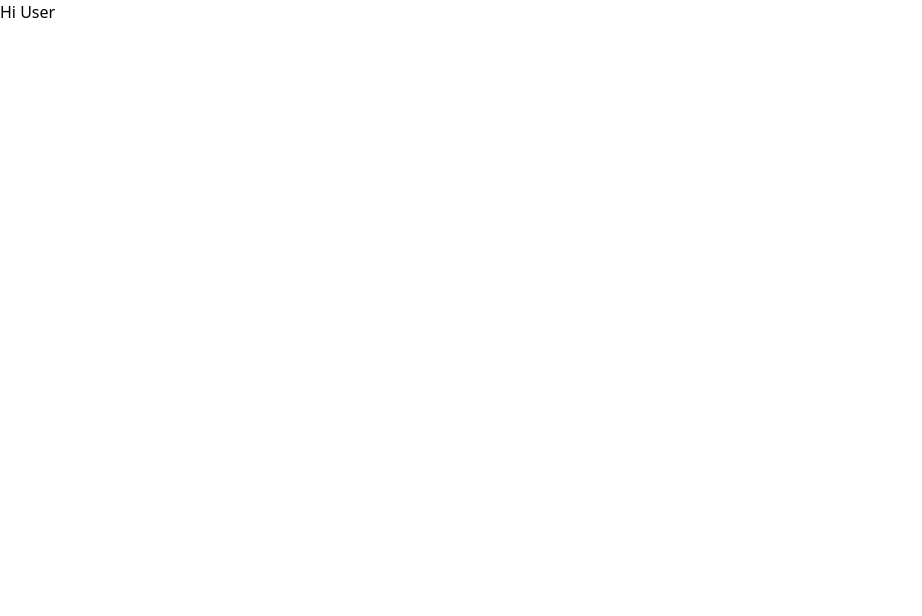
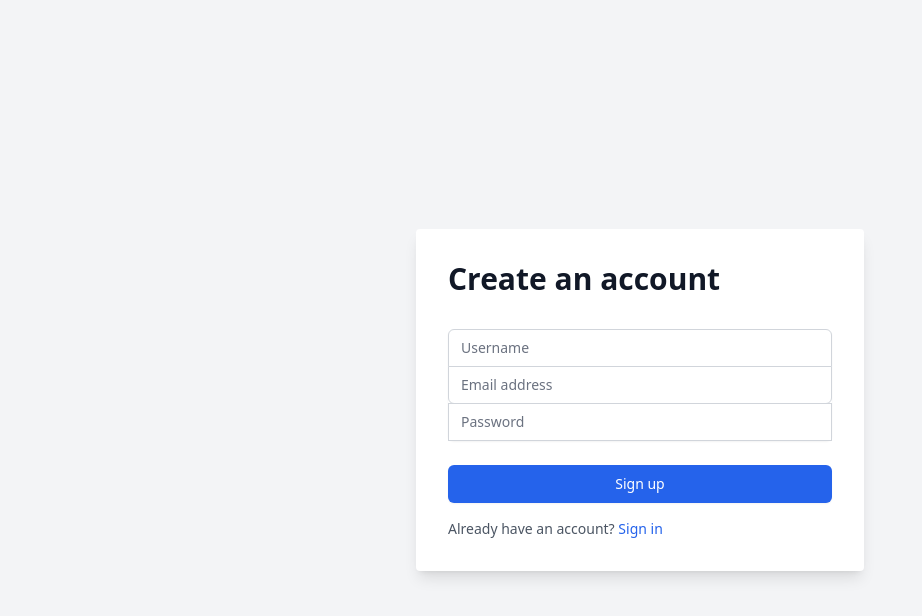
Before and after one commit to SatendraKm/shanta-frontend, a React (Create React App) app: page /signup in a window 1280 px wide. Shown: the top 616 px of the page, without its empty margins (0-922 px from the left). Built offline with nearby package versions, Linux system fonts and the light colour scheme.

Commit message:
login page design completed

```diff
--- a/package.json
+++ b/package.json
@@ -36,6 +36,8 @@
     ]
   },
   "devDependencies": {
+    "postcss": "^8.4.35",
+    "react-router-dom": "^6.22.0",
     "tailwindcss": "^3.4.1"
   }
 }
--- a/public/index.html
+++ b/public/index.html
@@ -24,7 +24,7 @@
       work correctly both with client-side routing and a non-root public URL.
       Learn how to configure a non-root public URL by running `npm run build`.
     -->
-    <title>React App</title>
+    <title>Shanta-frontend</title>
   </head>
   <body>
     <noscript>You need to enable JavaScript to run this app.</noscript>
--- a/src/App.js
+++ b/src/App.js
@@ -1,7 +1,9 @@
+import Body from "./components/Body";
+
 function App() {
   return (
     <div className="App">
-      <h1>Hi User</h1>
+      <Body />
     </div>
   );
 }
--- /dev/null
+++ b/src/components/Body.js
@@ -0,0 +1,24 @@
+import React from "react";
+import { RouterProvider, createBrowserRouter } from "react-router-dom";
+import Login from "./Login";
+import Signup from "./Signup";
+
+const Body = () => {
+  const appRouter = createBrowserRouter([
+    {
+      path: "/",
+      element: <Login />,
+    },
+    {
+      path: "/signup",
+      element: <Signup />,
+    },
+  ]);
+  return (
+    <div>
+      <RouterProvider router={appRouter} />
+    </div>
+  );
+};
+
+export default Body;
--- /dev/null
+++ b/src/components/Login.js
@@ -0,0 +1,97 @@
+// import { useState } from "react";
+import { LOGIN_BG_LOGO, LOGIN_BG_URL } from "../utils/constants";
+import { Link } from "react-router-dom";
+
+const Login = () => {
+  // const [username, setUsername] = useState("");
+  // const [password, setPassword] = useState("");
+  // const [showPassword, setShowPassword] = useState(false);
+
+  return (
+    <div>
+      <div className="relative">
+        {/* Background overlay */}
+        <div className="absolute inset-0 bg-white opacity-60"></div>
+
+        {/* Background image */}
+        <div
+          className="bg-cover bg-center min-h-screen flex items-center justify-center"
+          style={{ backgroundImage: `url(${LOGIN_BG_URL})` }}
+        >
+          <div className="bg-white bg-opacity-90 flex rounded-2xl shadow-lg max-w-3xl p-5 items-center m-auto relative">
+            <div className="md:block hidden w-1/2 border-r-2">
+              <img
+                className="mx-auto p-4"
+                alt="Shop-logo"
+                src={LOGIN_BG_LOGO}
+              />
+              <h2 className="mx-auto text-center p-2">
+                serving people with delicious sweets and mouthwatering namkeen
+              </h2>
+            </div>
+
+            <div className="md:w-1/2 px-8 md:px-16">
+              <h2 className="font-bold text-2xl text-[#6A241C]">
+                Welcome back!
+              </h2>
+              <p className="text-xs mt-4 text-[#6A241C]">
+                Simplify your workflow and boost your productivity
+              </p>
+
+              <form action="" className="flex flex-col gap-4">
+                <input
+                  className="p-2 mt-8 rounded-xl border-2 border-black "
+                  type="text"
+                  placeholder="Username"
+                  required
+                />
+                <div className="relative">
+                  <input
+                    className="p-2 rounded-xl border-2 border-black w-full"
+                    type="password"
+                    placeholder="Password"
+                    required
+                  />
+                  <svg
+                    xmlns="http://www.w3.org/2000/svg"
+                    width="16"
+                    height="16"
+                    fill="black"
+                    className="bi bi-eye absolute top-1/2 right-3 -translate-y-1/2"
+                    viewBox="0 0 16 16"
+                  >
+                    <path d="M16 8s-3-5.5-8-5.5S0 8 0 8s3 5.5 8 5.5S16 8 16 8zM1.173 8a13.133 13.133 0 0 1 1.66-2.043C4.12 4.668 5.88 3.5 8 3.5c2.12 0 3.879 1.168 5.168 2.457A13.133 13.133 0 0 1 14.828 8c-.058.087-.122.183-.195.288-.335.48-.83 1.12-1.465 1.755C11.879 11.332 10.119 12.5 8 12.5c-2.12 0-3.879-1.168-5.168-2.457A13.134 13.134 0 0 1 1.172 8z" />
+                    <path d="M8 5.5a2.5 2.5 0 1 0 0 5 2.5 2.5 0 0 0 0-5zM4.5 8a3.5 3.5 0 1 1 7 0 3.5 3.5 0 0 1-7 0z" />
+                  </svg>
+                </div>
+                <div className="text-xs py-2 text-black">
+                  <Link to={""}>Forgot your password?</Link>
+                </div>
+                <button className="bg-[#6A241C] rounded-xl text-white py-2 hover:scale-105 duration-300">
+                  Login
+                </button>
+              </form>
+
+              <div className="mt-6 grid grid-cols-3 items-center text-gray-400">
+                <hr className="border-gray-400" />
+                <p className="text-center text-sm">OR</p>
+                <hr className="border-gray-400" />
+              </div>
+
+              <div className="mt-3 text-xs flex justify-between items-center text-[#6A241C]">
+                <p>Don't have an account?</p>
+                <Link to={"/signup"}>
+                  <button className="py-2 px-5 bg-white border rounded-xl hover:scale-110 duration-300">
+                    Register
+                  </button>
+                </Link>
+              </div>
+            </div>
+          </div>
+        </div>
+      </div>
+    </div>
+  );
+};
+
+export default Login;
--- /dev/null
+++ b/src/components/Signup.js
@@ -0,0 +1,100 @@
+// Signup.js
+
+import React, { useState } from "react";
+import { Link } from "react-router-dom";
+
+const Signup = () => {
+  const [username, setUsername] = useState("");
+  const [password, setPassword] = useState("");
+  const [email, setEmail] = useState("");
+
+  const handleSubmit = (e) => {
+    e.preventDefault();
+    // Add your sign-up logic here
+    console.log("Username:", username);
+    console.log("Password:", password);
+    console.log("Email:", email);
+  };
+
+  return (
+    <div className="min-h-screen flex items-center justify-center bg-gray-100 py-12 px-4 sm:px-6 lg:px-8">
+      <div className="max-w-md w-full bg-white p-8 rounded shadow-lg">
+        <div>
+          <h2 className="text-3xl font-extrabold text-gray-900">
+            Create an account
+          </h2>
+        </div>
+        <form className="mt-8" onSubmit={handleSubmit}>
+          <div className="rounded-md shadow-sm -space-y-px">
+            <div>
+              <label htmlFor="username" className="sr-only">
+                Username
+              </label>
+              <input
+                id="username"
+                name="username"
+                type="text"
+                required
+                className="appearance-none rounded-none relative block w-full px-3 py-2 border border-gray-300 placeholder-gray-500 text-gray-900 rounded-t-md focus:outline-none focus:ring-blue-500 focus:border-blue-500 focus:z-10 sm:text-sm"
+                placeholder="Username"
+                value={username}
+                onChange={(e) => setUsername(e.target.value)}
+              />
+            </div>
+            <div>
+              <label htmlFor="email" className="sr-only">
+                Email address
+              </label>
+              <input
+                id="email"
+                name="email"
+                type="email"
+                required
+                className="appearance-none rounded-none relative block w-full px-3 py-2 border border-gray-300 placeholder-gray-500 text-gray-900 rounded-b-md focus:outline-none focus:ring-blue-500 focus:border-blue-500 focus:z-10 sm:text-sm"
+                placeholder="Email address"
+                value={email}
+                onChange={(e) => setEmail(e.target.value)}
+              />
+            </div>
+            <div>
+              <label htmlFor="password" className="sr-only">
+                Password
+              </label>
+              <input
+                id="password"
+                name="password"
+                type="password"
+                required
+                className="appearance-none rounded-none relative block w-full px-3 py-2 border border-gray-300 placeholder-gray-500 text-gray-900 focus:outline-none focus:ring-blue-500 focus:border-blue-500 focus:z-10 sm:text-sm"
+                placeholder="Password"
+                value={password}
+                onChange={(e) => setPassword(e.target.value)}
+              />
+            </div>
+          </div>
+          <div className="mt-6">
+            <button
+              type="submit"
+              className="w-full flex justify-center py-2 px-4 border border-transparent rounded-md shadow-sm text-sm font-medium text-white bg-blue-600 hover:bg-blue-700 focus:outline-none focus:ring-2 focus:ring-offset-2 focus:ring-blue-500"
+            >
+              Sign up
+            </button>
+          </div>
+          <div className="mt-4">
+            <p className="text-sm text-gray-600">
+              Already have an account?{" "}
+              <Link
+                to="/"
+                className="font-medium text-blue-600 hover:text-blue-500"
+              >
+                Sign in
+              </Link>
+            </p>
+          </div>
+        </form>
+      </div>
+    </div>
+  );
+};
+
+export default Signup;
--- /dev/null
+++ b/src/utils/constants.js
@@ -0,0 +1,3 @@
+export const LOGIN_BG_URL =
+  "https://www.kailashsweets.com/blog/wp-content/uploads/2022/06/group-indian-assorted-sweets-mithai-with-diya-scaled.jpg";
+export const LOGIN_BG_LOGO = "https://jalaramsweetsrjn.com/img/logo/1.png";
```
Also changed, not shown: 1 other file (tests, documents, lock files or other folders).
